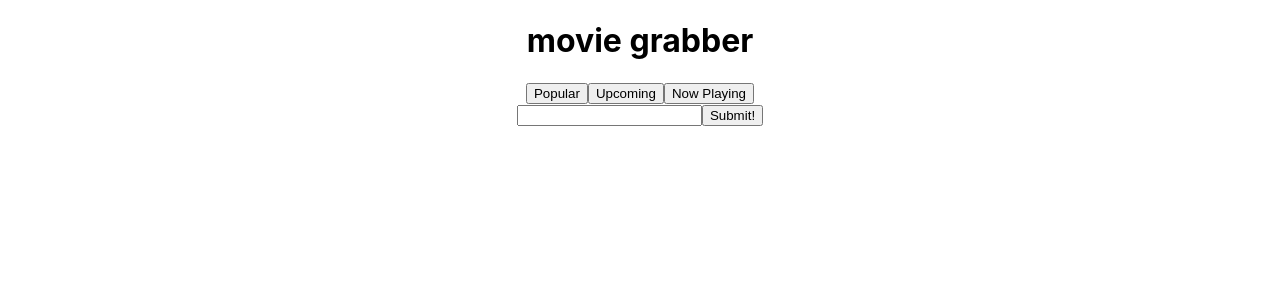
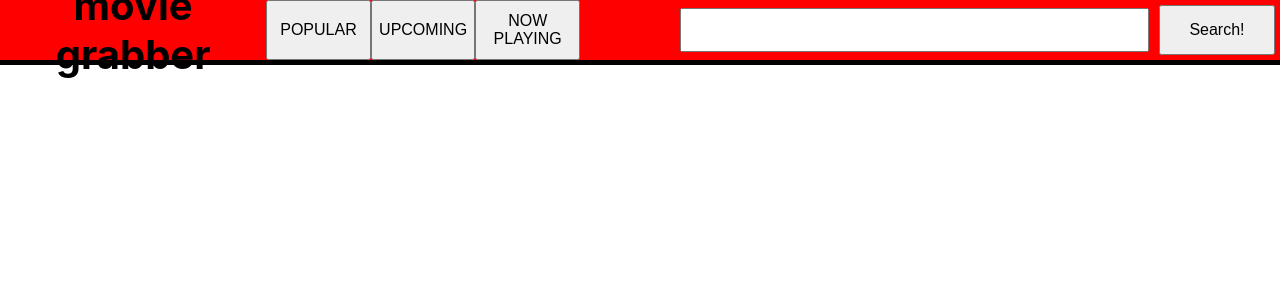
Before and after one commit to claeri27/wdi-project2, a React (Create React App) app: page / in a window 1280 px wide. Shown: the top 300 px of the page. Built offline with nearby package versions, Linux system fonts and the light colour scheme.

Commit message:
added movie posters, added css

```diff
--- a/src/App.css
+++ b/src/App.css
@@ -2,31 +2,67 @@
   text-align: center;
 }
 
-.App-logo {
-  animation: App-logo-spin infinite 20s linear;
-  height: 40vmin;
+.nav {
+  display: flex;
+  flex-direction: row;
+  width: 100%;
+  background: red;
+  align-items: center;
+  height: 60px;
 }
 
-.App-header {
-  background-color: #282c34;
-  min-height: 100vh;
+h1 {
+  margin: 10px 20px 10px 20px;
+  font-size: 2.5em;
+}
+
+.button {
+  /* margin: 10px 10px 10px 10px; */
+  height: 60px;
+  padding: 0px;
+  width: 130px;
+  font-size: 1em;
+  /* border: 1px solid black; */
+  /* border-radius: 20px; */
+}
+
+form {
   display: flex;
-  flex-direction: column;
+  width: 600px;
+  text-align: right;
+  align-items: center;
+  margin-left: 100px;
+}
+
+.input {
+  height: 20px;
+  width: 500px;
+  padding: 10px;
+  margin: 0px 5px 0px 0px;
+  font-size: 1em;
+  font-weight: bold;
+}
+
+.inputsubmit {
+  height: 50px;
+  margin: 0px 5px 0px 5px;
+  padding: 0px;
+  width: 130px;
+  font-size: 1em;
+}
+
+.MovieList {
+  background: black;
+  display: flex;
+  flex-direction: row;
+  flex-wrap: wrap;
+  padding-top: 5px;
   align-items: center;
   justify-content: center;
-  font-size: calc(10px + 2vmin);
-  color: white;
 }
 
-.App-link {
-  color: #61dafb;
+.Movie {
+  width: 342px;
+  height: 513px;
+  padding: 5px;
 }
-
-@keyframes App-logo-spin {
-  from {
-    transform: rotate(0deg);
-  }
-  to {
-    transform: rotate(360deg);
-  }
-}
--- a/src/App.js
+++ b/src/App.js
@@ -56,18 +56,20 @@ class App extends Component {
   render() {
     return (
       <div className="App">
-        <h1>movie grabber</h1>
         <nav className='nav'>
-          <button onClick={this.getPopular}>Popular</button>
-          <button onClick={this.getUpcoming}>Upcoming</button>
-          <button onClick={this.getNowPlaying}>Now Playing</button>
+          <h1>movie grabber</h1>
+          <button className='button' onClick={this.getPopular}>POPULAR</button>
+          <button className='button' onClick={this.getUpcoming}>UPCOMING</button>
+          <button className='button' onClick={this.getNowPlaying}>NOW PLAYING</button>
           <MovieForm
             input={this.state.input}
             onChange={this.handleChange}
-            onSubmit={this.getMovies}
+            onClick={this.getMovies}
           />
         </nav>
-        {this.state.movies ? <MovieList movies={this.state.movies}/> : null}
+        <div className='MovieList'>
+          {this.state.movies ? <MovieList movies={this.state.movies}/> : null}
+        </div>
       </div>
     );
   }
--- a/src/components/MovieForm.js
+++ b/src/components/MovieForm.js
@@ -2,11 +2,9 @@ import React from 'react';
 
 export default function MovieForm(props) {
   return (
-    <form onSubmit={props.onSubmit}>
-      <div className='input'>
-        <input type='text' onChange={props.onChange} value={props.input}/>
-        <input type='submit' value="Submit!"/>
-      </div>
+    <form onClick={props.onClick}>
+      <input className='input' type='text' onChange={props.onChange} value={props.input}/>
+      <button className='inputsubmit'>Search!</button>
     </form>
   )
 }
--- a/src/components/MovieList.js
+++ b/src/components/MovieList.js
@@ -9,7 +9,9 @@ export default function MovieList(props) {
           key={movie.id}
           movie={movie}
           title={movie.title}
+          release_date={movie.release_date}
           overview={movie.overview}
+          poster_path={movie.poster_path}
         />)}
     </div>
   )
--- a/src/components/Movies.js
+++ b/src/components/Movies.js
@@ -1,10 +1,13 @@
 import React from 'react';
 
 export default function Movies(props) {
+  const url = 'http://image.tmdb.org/t/p/w342/';
   return (
     <div className="Movie">
-      <h2>{props.movie.title}</h2>
-      <p>{props.movie.overview}</p>
+      {/* <h2>{props.movie.title}</h2> */}
+      {/* <p>{props.movie.release_date}</p> */}
+      <img src={url + props.movie.poster_path}/>
+      {/* <p>{props.movie.overview}</p> */}
     </div>
   )
 }
```
Also changed, not shown: 1 other file (tests, documents, lock files or other folders).
